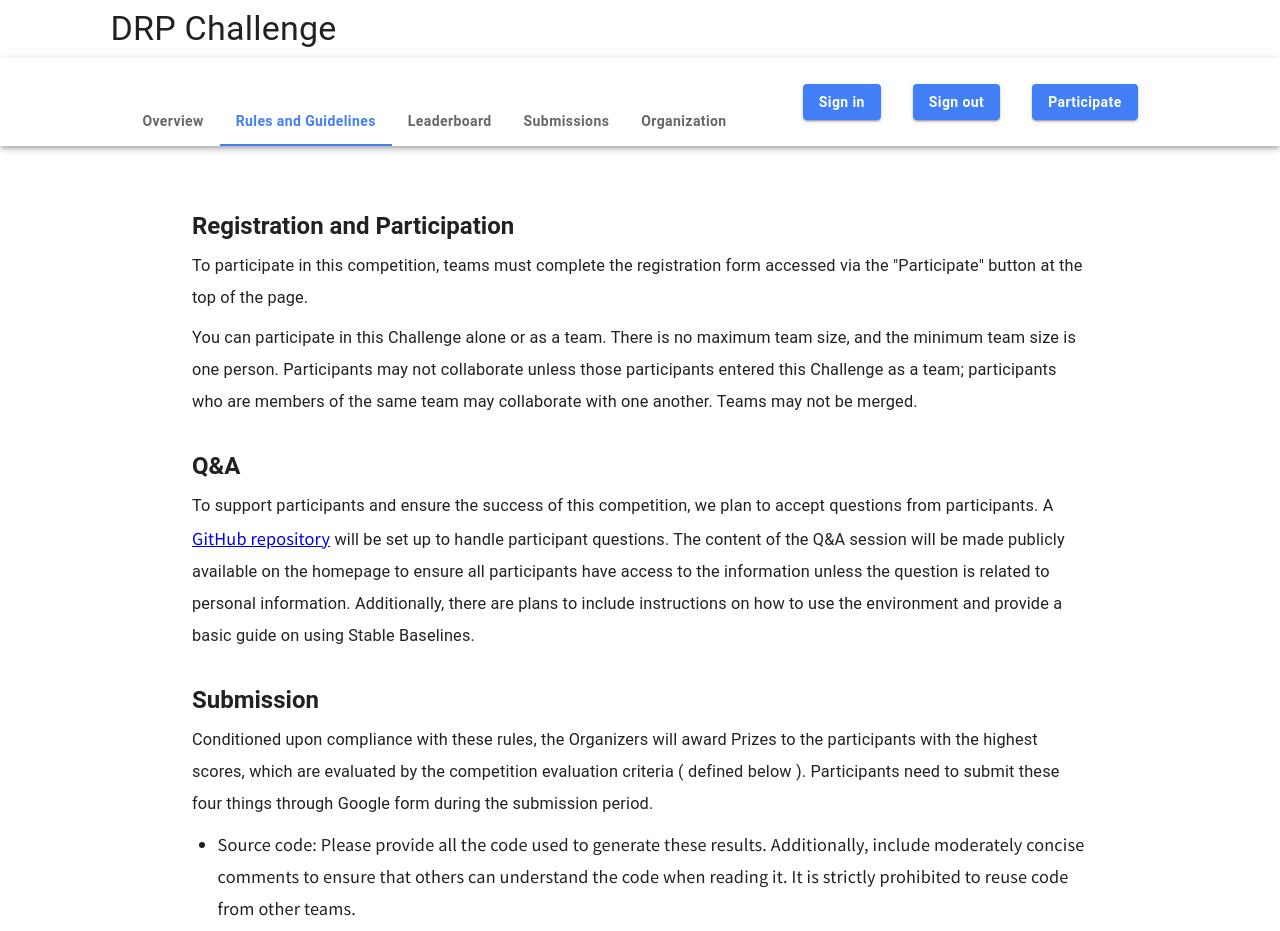
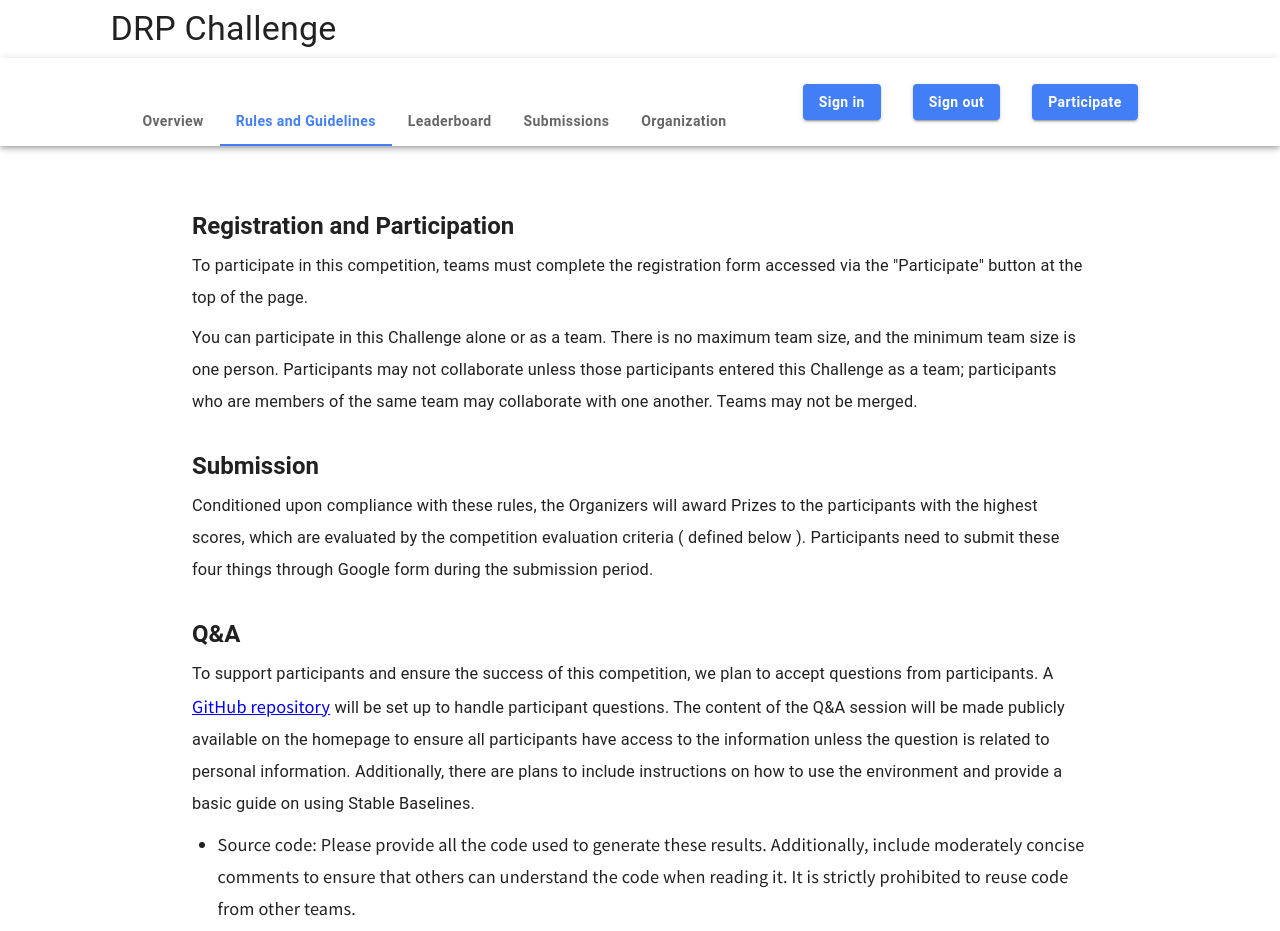
Before and after one commit to DING-1994/drp-competition-site, a React (Vite) app: page /#/rules-and-guidelines in a window 1280 px wide. Shown: the top 931 px of the page. Built offline with nearby package versions, Linux system fonts and the light colour scheme; no server answers.

Commit message:
Update RulesAndGuidelines.tsx

```diff
--- a/src/pages/RulesAndGuidelines.tsx
+++ b/src/pages/RulesAndGuidelines.tsx
@@ -22,6 +22,14 @@ export default function RulesAndGuidelines({ index, value }: PageProps) {
         a team; participants who are members of the same team may collaborate
         with one another. Teams may not be merged.
       </Paragraph>
+      <HeadingWithLink id="submission">Submission</HeadingWithLink>
+      <Paragraph>
+        Conditioned upon compliance with these rules, the Organizers will award
+        Prizes to the participants with the highest scores, which are evaluated
+        by the competition evaluation criteria ( defined below ). Participants
+        need to submit these four things through Google form during the
+        submission period.
+      </Paragraph>
 
       <HeadingWithLink id="q-and-a">Q&A</HeadingWithLink>
       <Paragraph>
@@ -36,14 +44,6 @@ export default function RulesAndGuidelines({ index, value }: PageProps) {
         guide on using Stable Baselines.
       </Paragraph>
 
-      <HeadingWithLink id="submission">Submission</HeadingWithLink>
-      <Paragraph>
-        Conditioned upon compliance with these rules, the Organizers will award
-        Prizes to the participants with the highest scores, which are evaluated
-        by the competition evaluation criteria ( defined below ). Participants
-        need to submit these four things through Google form during the
-        submission period.
-      </Paragraph>
       <Ul>
         <li>
           Source code: Please provide all the code used to generate these
```
